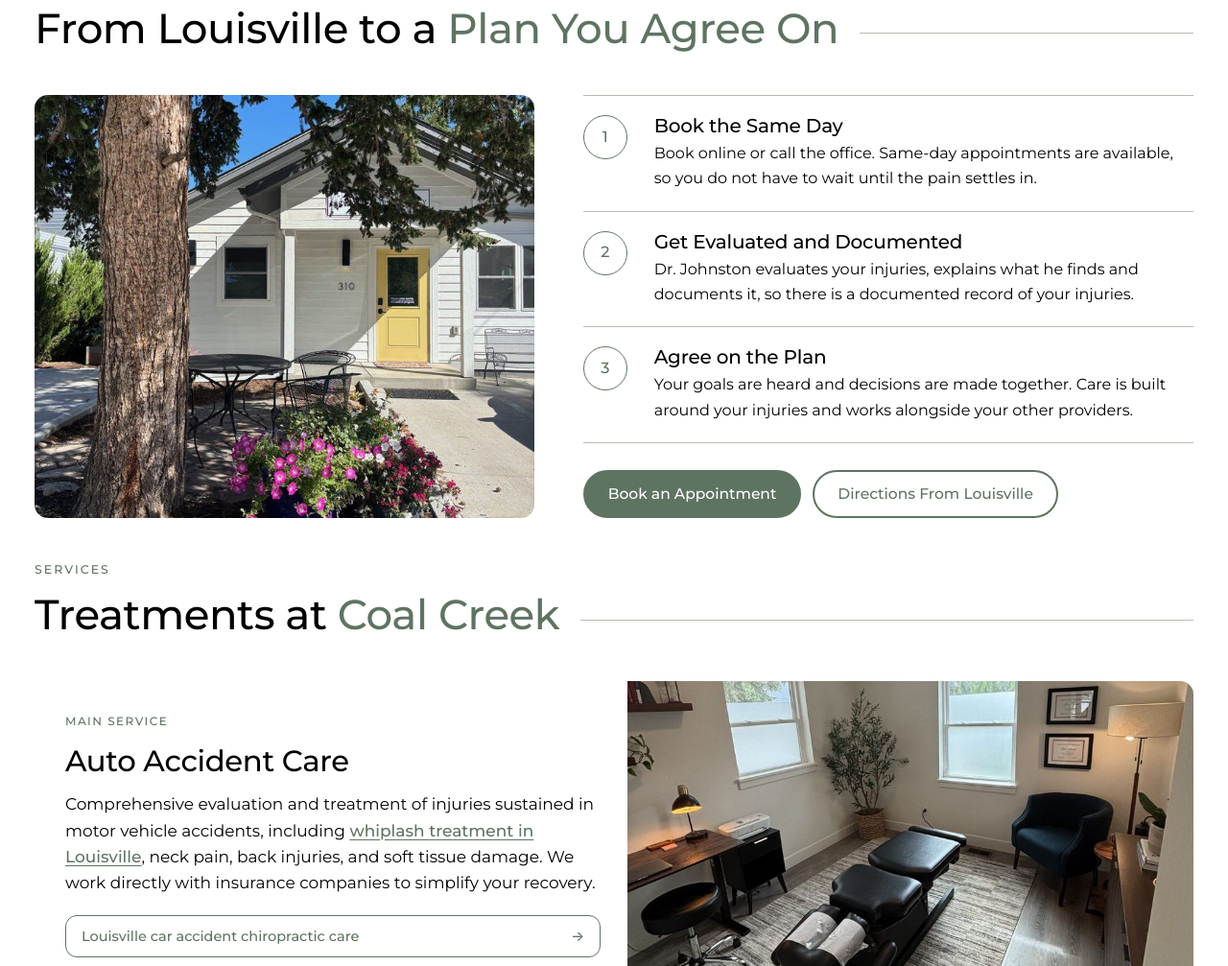
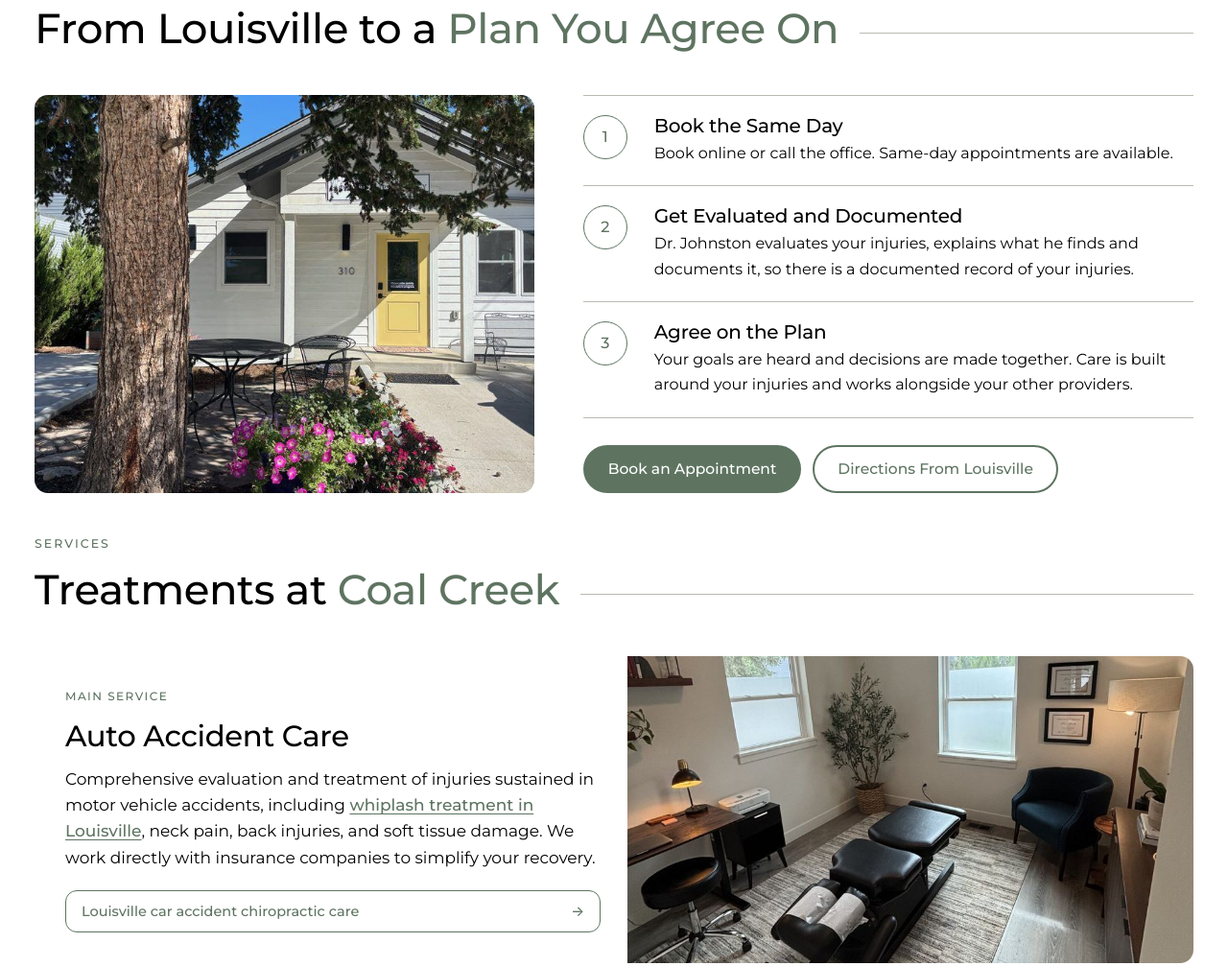
Before and after one commit to betchy1511-arch/coalcreek-redesign, a plain HTML site: page personal-injury-louisville-co/index.html in a window 1280 px wide. Shown: the part 1719-2726 px from the top of the page at 96% size. Drawn offline with Linux system fonts and the light colour scheme.

Commit message:
PI Louisville: plain same-day line
Co-Authored-By: Claude Opus 5.5 <noreply@anthropic.com>

```diff
--- a/personal-injury-louisville-co/index.html
+++ b/personal-injury-louisville-co/index.html
@@ -1239,7 +1239,7 @@ p{margin:0}
 <figure class="path-photo"><img src="../assets/office.jpg" alt="The yellow front door of the Coal Creek Chiropractic office" width="1400" height="788" loading="lazy"></figure>
 <div>
 <ol class="steps">
-<li><div><h3>Book the Same Day</h3><p>Book online or call the office. Same-day appointments are available, so you do not have to wait until the pain settles in.</p></div></li>
+<li><div><h3>Book the Same Day</h3><p>Book online or call the office. Same-day appointments are available.</p></div></li>
 <li><div><h3>Get Evaluated and Documented</h3><p>Dr. Johnston evaluates your injuries, explains what he finds and documents it, so there is a documented record of your injuries.</p></div></li>
 <li><div><h3>Agree on the Plan</h3><p>Your goals are heard and decisions are made together. Care is built around your injuries and works alongside your other providers.</p></div></li>
 </ol>
```
